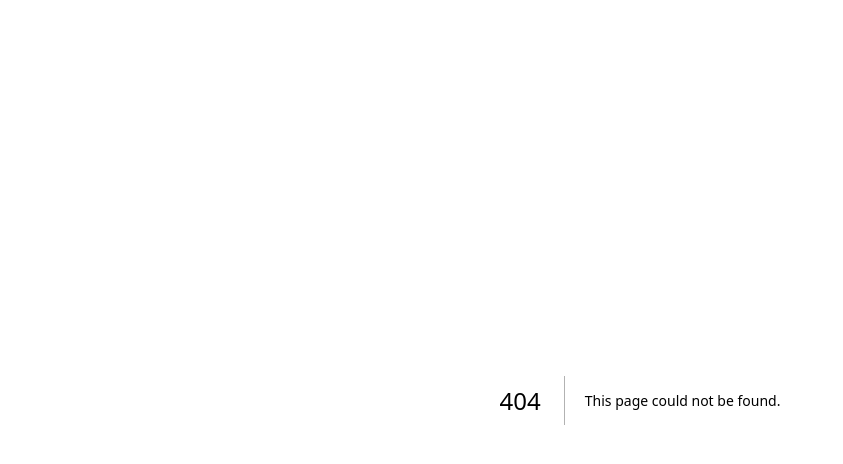
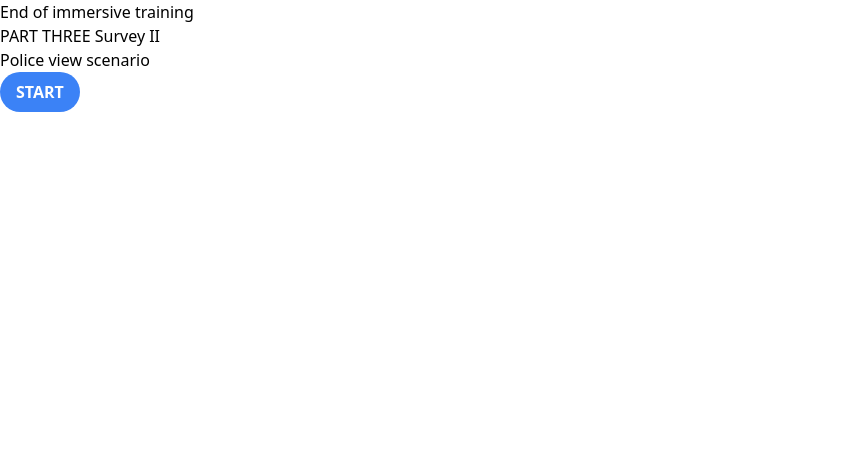
Before and after one commit to SurPun/IET-Kebbah, a Next.js app: page /survey-two/introductionTwo in a window 1280 px wide. Before the commit this address had no page. Shown: the top 464 px of the page, without its empty margins (0-843 px from the left). Built offline with nearby package versions, Linux system fonts and the light colour scheme.

Commit message:
Linked shane-end.js to introductionTwo.js
Co-authored-by: Suraj <SurPun@users.noreply.github.com>

```diff
--- /dev/null
+++ b/pages/survey-two/introductionTwo.js
@@ -0,0 +1,13 @@
+import React from "react";
+import ButtonCom from "../../components/ButtonCom";
+
+export default function IntroductionTwo() {
+  return (
+    <>
+      <h1>End of immersive training</h1>
+      <h2>PART THREE Survey II </h2>
+      <p>Police view scenario</p>
+      <ButtonCom btnName={"START"} btnLink={"/"} />
+    </>
+  );
+}
--- a/pages/training/shane-end.js
+++ b/pages/training/shane-end.js
@@ -13,7 +13,7 @@ export default function ShaneEnd() {
         height="360"
         className="pointer-events-none"
       ></iframe>
-      <ButtonCom btnName={"End"} btnLink="/" />
+      <ButtonCom btnName={"End"} btnLink="/survey-two/introductionTwo" />
     </>
   );
 }
```
